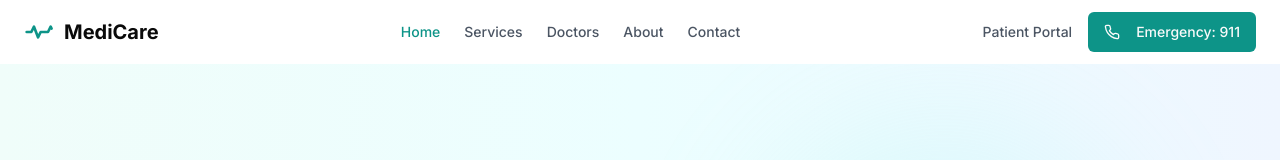
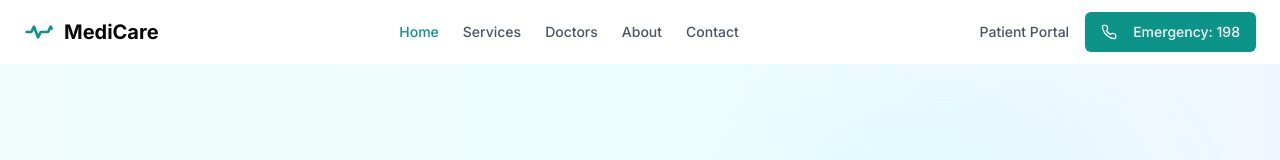
Before and after one commit to Maysser/clinic-app, a Next.js app: page / in a window 1280 px wide. Shown: the top 160 px of the page. Built offline with nearby package versions, Linux system fonts and the light colour scheme.

Commit message:
Emergency number

```diff
--- a/components/header.tsx
+++ b/components/header.tsx
@@ -66,7 +66,7 @@ export default function Header() {
           </Link>
           <Button className="bg-teal-600 hover:bg-teal-700">
             <Phone className="mr-2 h-4 w-4" />
-            Emergency: 911
+            Emergency: 198
           </Button>
         </div>
         <Sheet open={isOpen} onOpenChange={setIsOpen}>
```
Also changed, not shown: public/images/med_team2.avif (added).
